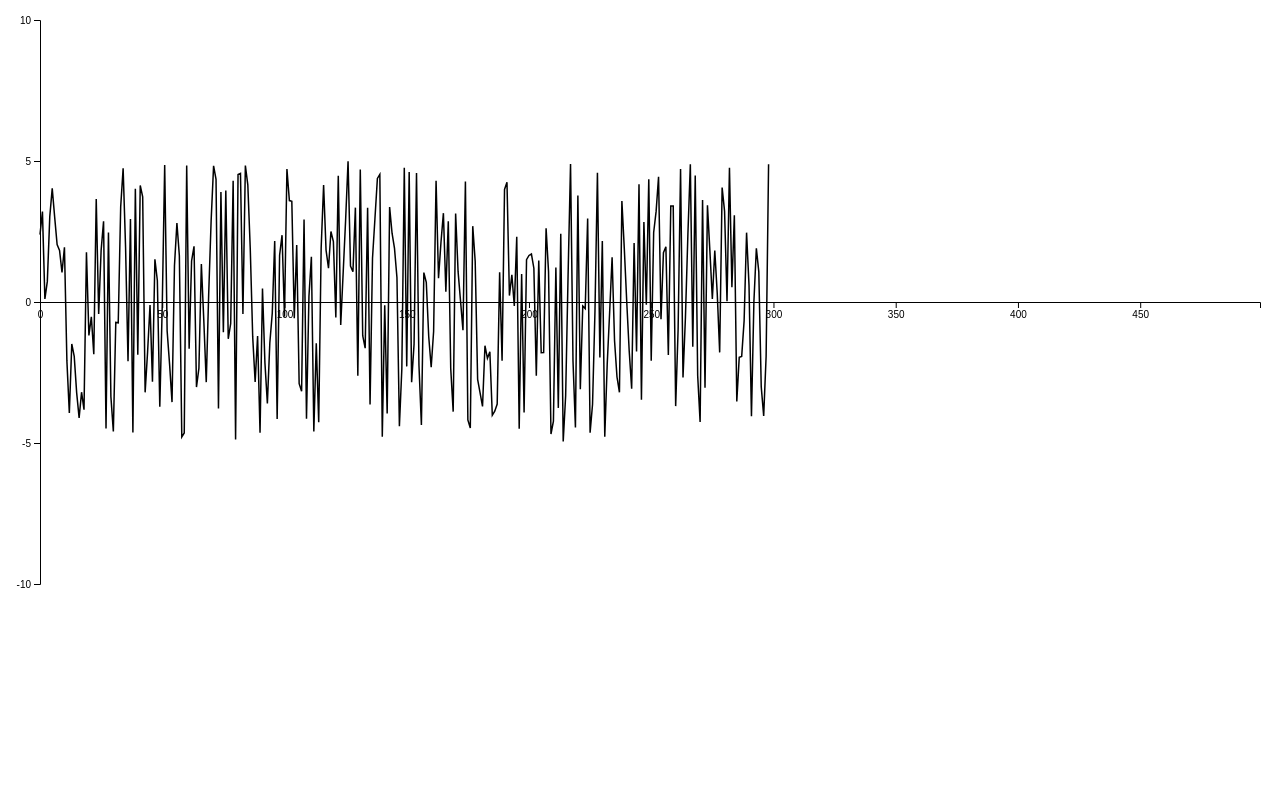
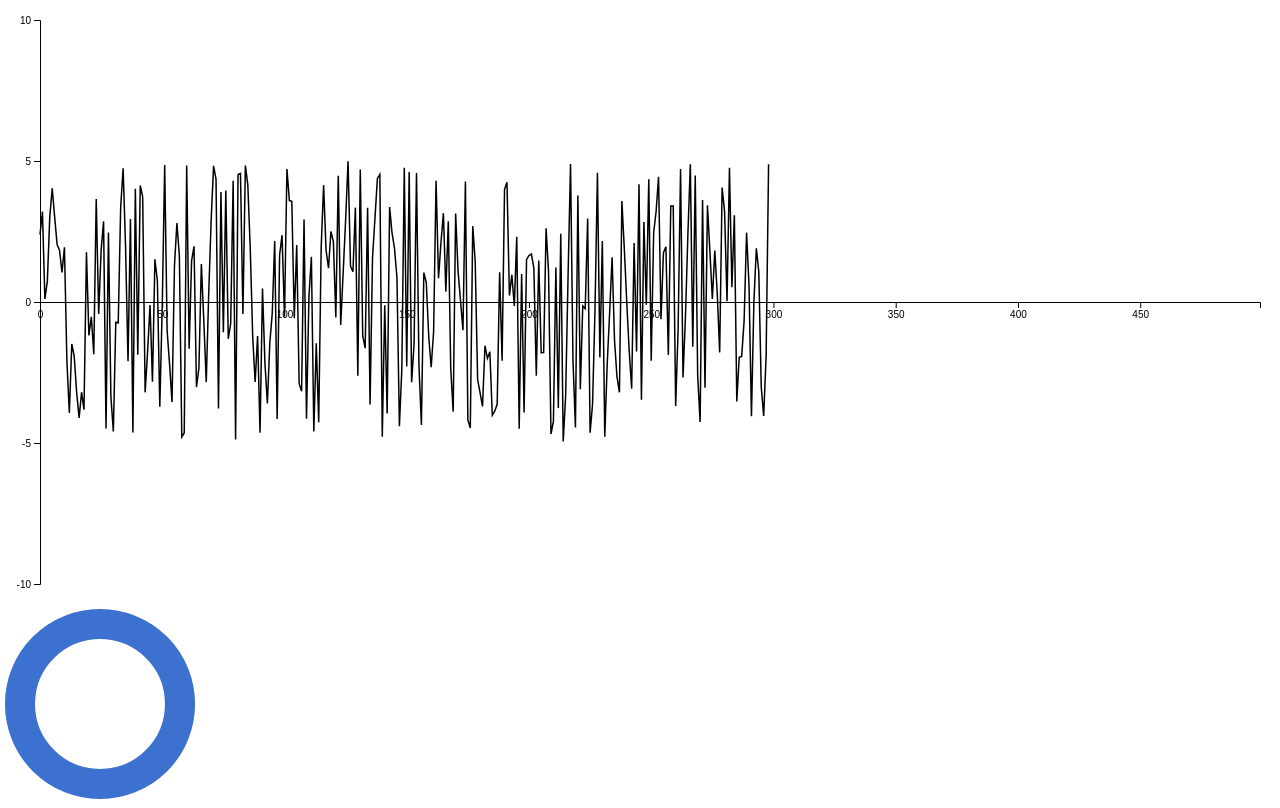
Before and after one commit to breeze-ventilator/covid19-ventilator, a React (Create React App) app in the folder interface/app/: page / in a window 1280 px wide. Built offline with nearby package versions, Linux system fonts and the light colour scheme.

Commit message:
progress on ValueChart

```diff
--- a/interface/app/package.json
+++ b/interface/app/package.json
@@ -7,6 +7,7 @@
     "@testing-library/react": "^9.3.2",
     "@testing-library/user-event": "^7.1.2",
     "apexcharts": "^3.17.0",
+    "classnames": "^2.2.6",
     "d3": "^5.15.0",
     "react": "^16.13.1",
     "react-apexcharts": "^1.3.6",
--- a/interface/app/src/components/App/App.jsx
+++ b/interface/app/src/components/App/App.jsx
@@ -1,12 +1,14 @@
 import React from 'react';
 import LineChart from '../LineChart/LineChart';
+import ValueChart from '../ValueChart/ValueChart';
 import Messager from '../../handlers/Messager';
+import d3Config from '../LineChart/scripts/d3Config.js'
 import './css/App.css';
 
 export default class App extends React.Component {
   constructor(props) {
     super(props);
-    this.numPoints = 500;
+    this.numPoints = d3Config.numDataPoints;
     this.isMount = false;
     this.state = {
       data: {
@@ -35,7 +37,13 @@ export default class App extends React.Component {
 
   render() {
     return (
+      <div>
       <LineChart timeSeriesData={this.state.data.tidalVolume} />
+      <ValueChart
+          progress={40}
+          color="#3c71d0"
+      />
+      </div>
     );
   }
 }
--- a/interface/app/src/components/LineChart/scripts/d3Chart.js
+++ b/interface/app/src/components/LineChart/scripts/d3Chart.js
@@ -5,7 +5,6 @@ import {
   axisLeft,
   axisBottom,
 	scaleLinear,
-  active,
 	// format,
 } from 'd3';
 
@@ -26,7 +25,7 @@ function getSvgDims() {
 }
 
 // create x- and y-scales
-const numDataPoints = 500
+const numDataPoints = d3Config.numDataPoints
 const xScale =
   scaleLinear() // scales data to its position based on its input
     .domain([0, numDataPoints-1])
@@ -107,20 +106,6 @@ const drawLine = (data) => {
     .attr('d', line(data));
 }
 
-// const updateLine = (data) => {
-//   const line = d3Line()
-//     .x(scaleXData)
-//     .y(scaleYData)
-
-//   select('.line-chart-line')
-//     .attr('d', line(data))
-//     .attr("transform", null);
-
-//   select('.line-chart-line').attr("transform", "translate(" + xScale(-1) + ",0)")
-//   .transition()
-// }
-
-
 // invoke functions to draw appropriate changes
 const renderChanges = (data) => {
   drawAxes();
--- a/interface/app/src/components/LineChart/scripts/d3Config.js
+++ b/interface/app/src/components/LineChart/scripts/d3Config.js
@@ -1,4 +1,5 @@
 const d3Config = {
+	numDataPoints: 500,
 	svgDefaultHeight: 600,
 	margin: {top: 20, right: 20, bottom: 20, left: 40}
 }
--- /dev/null
+++ b/interface/app/src/components/ValueChart/ValueChart.jsx
@@ -0,0 +1,97 @@
+import React, { Component } from 'react';
+import PropTypes from 'prop-types';
+import classNames from 'classnames';
+import './css/ValueChart.css';
+
+const DEFAULT_COLOR = '#040404';
+class ValueChart extends Component {
+  state = {}
+  componentDidMount() {
+    // For initial animation
+    setTimeout(() => {
+      this.setState({ setStrokeLength: true });
+    });
+  }
+  render() {
+    const { setStrokeLength } = this.state;
+    const {
+      className,
+			radius,
+      strokeWidth,
+      dimension,
+			color,
+      goodFraction,
+			goodColor,
+			badColor,
+			colorOpacity,
+			currentValue,
+			lowerBound,
+			upperBound,
+		} = this.props;
+
+		//
+
+
+    const circleRadius = Math.min(radius, 85);
+    const circumference = 2 * 3.14 * circleRadius;
+    const strokeLength = setStrokeLength ? circumference / 100 * goodFraction : 0;
+		return (
+			<div
+				className={classNames('value-chart', className, {
+					'no-progress': strokeLength === 0
+				})}
+			>
+				<svg viewBox="0 0 180 180" width={dimension} height={dimension} className="circSVG">
+					<circle
+						className="value-chart-total"
+						stroke={color}
+						strokeWidth={strokeWidth}
+						fill="none"
+						cx="90"
+						cy="90"
+						r={circleRadius}
+					/>
+					<circle
+						className="value-chart-progress"
+						stroke={color}
+						strokeWidth={strokeWidth}
+						strokeDasharray={`${strokeLength},${circumference}`}
+						strokeLinecap="butt"
+						fill="none"
+						cx="90"
+						cy="90"
+						r={circleRadius}
+					/>
+					{/* <circle
+						className="value-chart-progress"
+						stroke={color}
+						strokeWidth={strokeWidth}
+						strokeDasharray={`${strokeLength},${circumference}`}
+						strokeLinecap="butt"
+						fill="none"
+						cx="90"
+						cy="90"
+						r={circleRadius}
+					/> */}
+					<text x="90" y="90" text-anchor="middle" dominant-baseline="central" fill={color} font-size="60" font-weight="bold">{currentValue}</text>
+				</svg>
+			</div>
+		);
+  }
+}
+ValueChart.defaultProps = {
+  radius: 80,
+  progress: 100,
+  strokeWidth: 30,
+  dimension: 180,
+  color: DEFAULT_COLOR,
+};
+ValueChart.propTypes = {
+  className: PropTypes.string,
+  radius: PropTypes.number,
+  strokeWidth: PropTypes.number,
+  color: PropTypes.string,
+  progress: PropTypes.number,
+  dimension: PropTypes.number
+};
+export default ValueChart;
--- /dev/null
+++ b/interface/app/src/components/ValueChart/css/ValueChart.css
@@ -0,0 +1,22 @@
+.value-chart {
+    position: relative;
+    display: inline-block;
+    transition: all 0.3s ease-in;
+}
+.value-chart.no-progress .value-chart-progress {
+    opacity: 0;
+}
+.value-chart-total {
+    opacity: 0.3;
+}
+.value-chart-progress {
+    transform: rotate(90deg);
+    transform-origin: center;
+    transition: all 0.6s cubic-bezier(0.58, 0.16, 0.5, 1.14);
+    transition-delay: 0.3s;
+}
+
+.circSVG {
+    padding: 10px;
+    overflow: visible;
+}
--- a/interface/app/src/old/index.html
+++ b/interface/app/src/old/index.html
@@ -72,8 +72,8 @@ function tick() {
 
   // Slide it to the left.
   d3.active(this)
-      .attr("transform", "translate(" + x(-1) + ",0)")
-    .transition()
+      // .attr("transform", "translate(" + x(-1) + ",0)")
+    // .transition()
       .on("start", tick);
 
   // Pop the old data point off the front.
--- a/interface/modules/messager.js
+++ /dev/null
@@ -1,2 +0,0 @@
-const ArduinoMessager = require('./arduino-messager.js')
-const ClientMessager = require('./client-messager.js')
```
Also changed, not shown: 1 other file (tests, documents, lock files or other folders).
